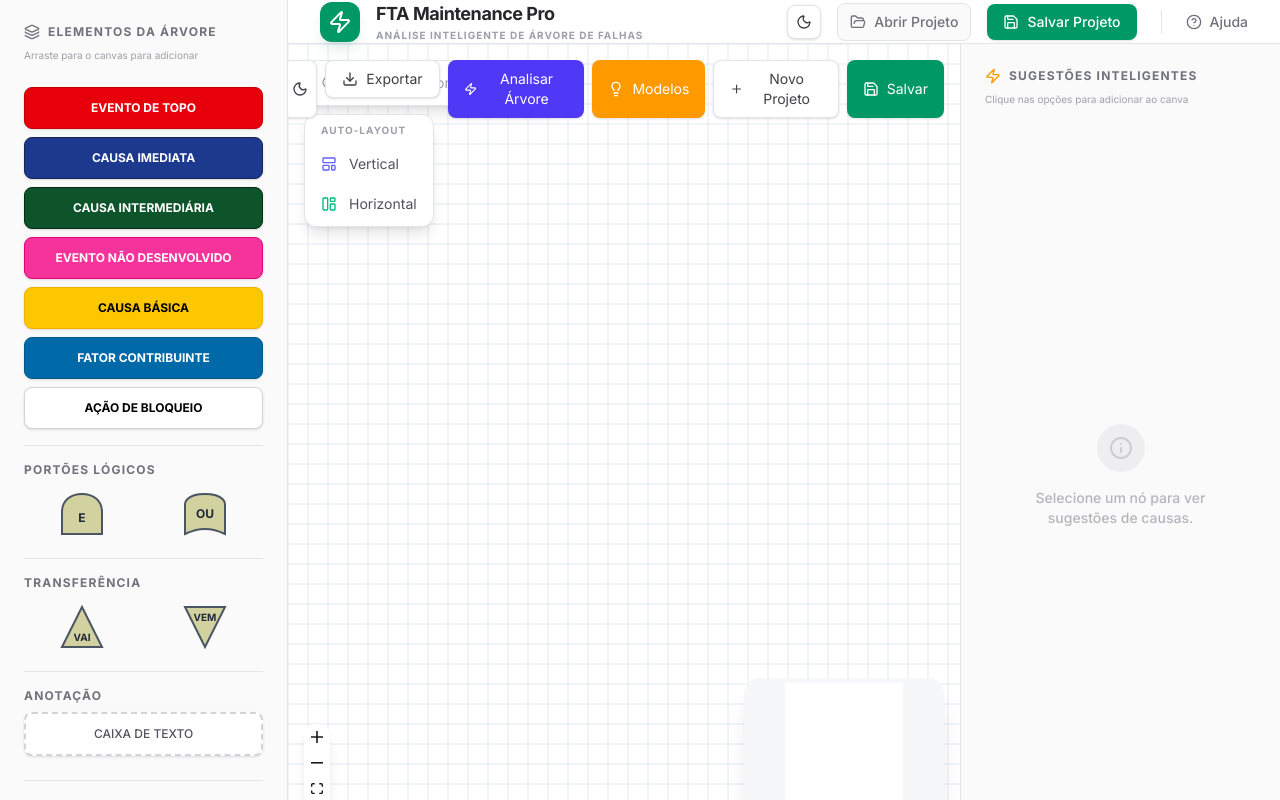
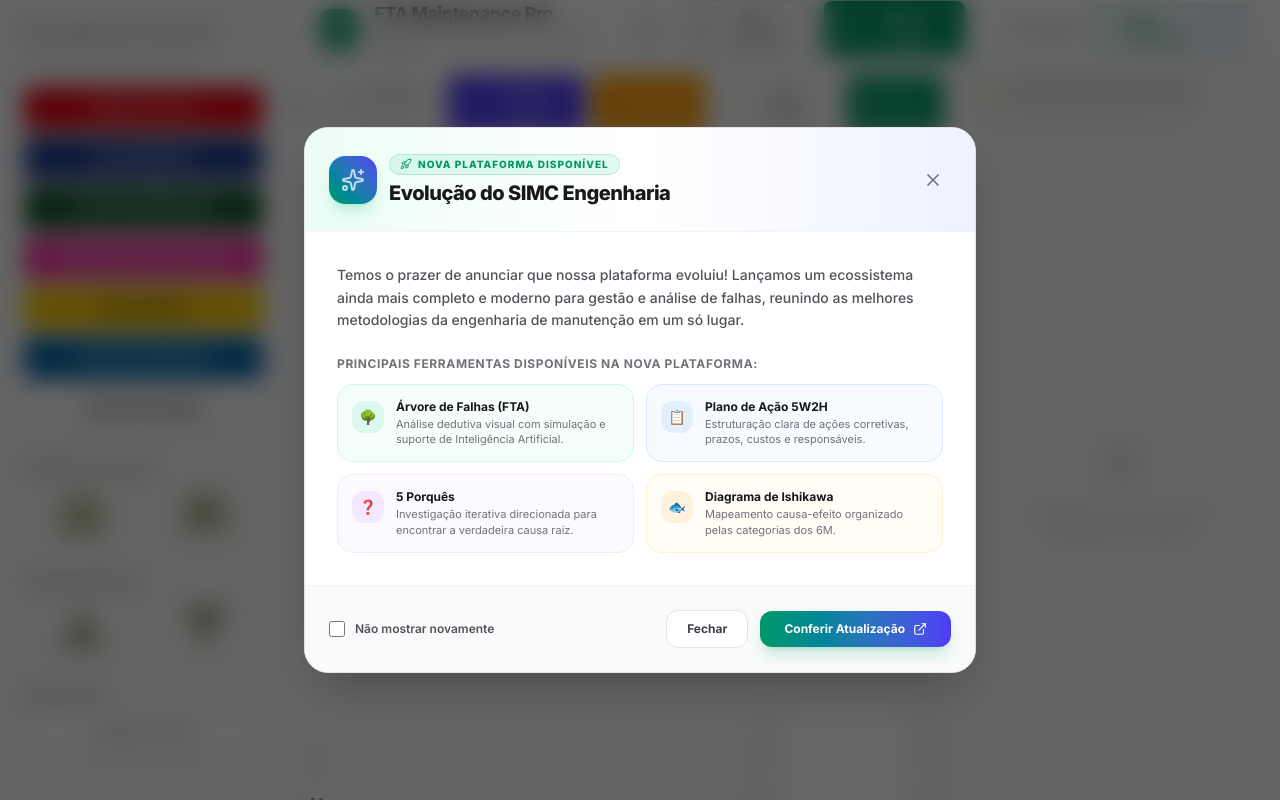
Before and after one commit to Giovanne-reis/FTA-Arvore-de-Falha, a React (Vite) app: page / in a window 1280 px wide. Built offline with nearby package versions, Linux system fonts and the light colour scheme.

Commit message:
Adicionado um Pop-up para a nova plataforma chamada SIMC-Engenharia que é a evolução da dessa plataforma

```diff
--- a/src/App.tsx
+++ b/src/App.tsx
@@ -67,7 +67,10 @@
   MousePointer,
   Search,
   Sun,
-  Moon
+  Moon,
+  ExternalLink,
+  Sparkles,
+  Rocket
 } from 'lucide-react';
 
 import {
@@ -2775,8 +2778,186 @@
         >
           <HelpCircle className="w-4 h-4" /> Ajuda
         </button>
+
+        <a
+          href="https://simc-engenharia.vercel.app/"
+          target="_blank"
+          rel="noopener noreferrer"
+          className={cn(
+            "transition-all flex items-center gap-2 text-xs font-bold px-3 py-2 rounded-lg border shadow-sm group",
+            isDarkMode
+              ? "bg-gradient-to-r from-emerald-950/80 to-indigo-950/80 border-emerald-800/60 text-emerald-400 hover:border-emerald-500 hover:text-emerald-300"
+              : "bg-gradient-to-r from-emerald-50 to-indigo-50 border-emerald-200 text-emerald-700 hover:border-emerald-300 hover:bg-emerald-100/60"
+          )}
+          title="Acessar a nova plataforma SIMC Engenharia com mais ferramentas"
+        >
+          <Sparkles className="w-3.5 h-3.5 text-emerald-500 animate-pulse" />
+          <span>Nova Plataforma</span>
+          <ExternalLink className="w-3 h-3 opacity-70 group-hover:translate-x-0.5 transition-transform" />
+        </a>
       </nav>
     </header>
+  );
+};
+
+const NewPlatformModal = ({ isOpen, onClose, isDarkMode }: { isOpen: boolean, onClose: () => void, isDarkMode: boolean }) => {
+  const [dontShowAgain, setDontShowAgain] = useState(false);
+
+  if (!isOpen) return null;
+
+  const handleClose = () => {
+    if (dontShowAgain) {
+      localStorage.setItem('hide_new_platform_popup', 'true');
+    }
+    onClose();
+  };
+
+  const handleGoToNewPlatform = () => {
+    if (dontShowAgain) {
+      localStorage.setItem('hide_new_platform_popup', 'true');
+    }
+    window.open('https://simc-engenharia.vercel.app/', '_blank', 'noopener,noreferrer');
+    onClose();
+  };
+
+  return (
+    <div className="fixed inset-0 z-[200] flex items-center justify-center p-4 bg-black/60 backdrop-blur-md animate-in fade-in duration-300">
+      <div className={cn(
+        "w-full max-w-2xl rounded-3xl shadow-2xl border flex flex-col overflow-hidden animate-in zoom-in-95 duration-300",
+        isDarkMode ? "bg-zinc-900 border-zinc-800 text-zinc-100" : "bg-white border-zinc-200 text-zinc-900"
+      )}>
+        {/* Header */}
+        <div className={cn(
+          "p-6 border-b flex items-center justify-between relative overflow-hidden",
+          isDarkMode ? "bg-gradient-to-r from-emerald-950/60 via-zinc-900 to-indigo-950/60 border-zinc-800" : "bg-gradient-to-r from-emerald-50 via-white to-indigo-50 border-zinc-100"
+        )}>
+          <div className="flex items-center gap-3 z-10">
+            <div className="w-12 h-12 rounded-2xl bg-gradient-to-tr from-emerald-600 to-indigo-600 flex items-center justify-center text-white shadow-lg shadow-emerald-500/20">
+              <Sparkles className="w-6 h-6 animate-pulse" />
+            </div>
+            <div>
+              <div className="inline-flex items-center gap-1.5 px-2.5 py-0.5 rounded-full text-[10px] font-extrabold uppercase tracking-widest bg-emerald-500/10 text-emerald-600 border border-emerald-500/20 mb-1">
+                <Rocket className="w-3 h-3" /> Nova Plataforma Disponível
+              </div>
+              <h2 className="text-xl font-black tracking-tight">Evolução do SIMC Engenharia</h2>
+            </div>
+          </div>
+          <button
+            onClick={handleClose}
+            className={cn("p-2 rounded-full transition-colors z-10", isDarkMode ? "hover:bg-zinc-800 text-zinc-400" : "hover:bg-zinc-100 text-zinc-500")}
+          >
+            <X className="w-5 h-5" />
+          </button>
+        </div>
+
+        {/* Content Body */}
+        <div className="p-6 md:p-8 space-y-6 overflow-y-auto max-h-[70vh]">
+          <p className={cn("text-sm leading-relaxed font-medium", isDarkMode ? "text-zinc-300" : "text-zinc-600")}>
+            Temos o prazer de anunciar que nossa plataforma evoluiu! Lançamos um ecossistema ainda mais completo e moderno para gestão e análise de falhas, reunindo as melhores metodologias da engenharia de manutenção em um só lugar.
+          </p>
+
+          <div className="space-y-3">
+            <h3 className={cn("text-xs font-bold uppercase tracking-wider", isDarkMode ? "text-zinc-400" : "text-zinc-500")}>
+              Principais Ferramentas Disponíveis na Nova Plataforma:
+            </h3>
+
+            <div className="grid grid-cols-1 md:grid-cols-2 gap-3">
+              {/* Feature 1 */}
+              <div className={cn(
+                "p-3.5 rounded-2xl border transition-all flex items-start gap-3",
+                isDarkMode ? "bg-zinc-800/50 border-zinc-800" : "bg-emerald-50/50 border-emerald-100"
+              )}>
+                <div className="w-8 h-8 rounded-xl bg-emerald-500/10 text-emerald-600 flex items-center justify-center font-bold text-sm shrink-0 mt-0.5">
+                  🌳
+                </div>
+                <div>
+                  <h4 className="text-xs font-bold">Árvore de Falhas (FTA)</h4>
+                  <p className={cn("text-[11px] mt-0.5 leading-snug", isDarkMode ? "text-zinc-400" : "text-zinc-500")}>Análise dedutiva visual com simulação e suporte de Inteligência Artificial.</p>
+                </div>
+              </div>
+
+              {/* Feature 2 */}
+              <div className={cn(
+                "p-3.5 rounded-2xl border transition-all flex items-start gap-3",
+                isDarkMode ? "bg-zinc-800/50 border-zinc-800" : "bg-blue-50/50 border-blue-100"
+              )}>
+                <div className="w-8 h-8 rounded-xl bg-blue-500/10 text-blue-600 flex items-center justify-center font-bold text-sm shrink-0 mt-0.5">
+                  📋
+                </div>
+                <div>
+                  <h4 className="text-xs font-bold">Plano de Ação 5W2H</h4>
+                  <p className={cn("text-[11px] mt-0.5 leading-snug", isDarkMode ? "text-zinc-400" : "text-zinc-500")}>Estruturação clara de ações corretivas, prazos, custos e responsáveis.</p>
+                </div>
+              </div>
+
+              {/* Feature 3 */}
+              <div className={cn(
+                "p-3.5 rounded-2xl border transition-all flex items-start gap-3",
+                isDarkMode ? "bg-zinc-800/50 border-zinc-800" : "bg-purple-50/50 border-purple-100"
+              )}>
+                <div className="w-8 h-8 rounded-xl bg-purple-500/10 text-purple-600 flex items-center justify-center font-bold text-sm shrink-0 mt-0.5">
+                  ❓
+                </div>
+                <div>
+                  <h4 className="text-xs font-bold">5 Porquês</h4>
+                  <p className={cn("text-[11px] mt-0.5 leading-snug", isDarkMode ? "text-zinc-400" : "text-zinc-500")}>Investigação iterativa direcionada para encontrar a verdadeira causa raiz.</p>
+                </div>
+              </div>
+
+              {/* Feature 4 */}
+              <div className={cn(
+                "p-3.5 rounded-2xl border transition-all flex items-start gap-3",
+                isDarkMode ? "bg-zinc-800/50 border-zinc-800" : "bg-amber-50/50 border-amber-100"
+              )}>
+                <div className="w-8 h-8 rounded-xl bg-amber-500/10 text-amber-600 flex items-center justify-center font-bold text-sm shrink-0 mt-0.5">
+                  🐟
+                </div>
+                <div>
+                  <h4 className="text-xs font-bold">Diagrama de Ishikawa</h4>
+                  <p className={cn("text-[11px] mt-0.5 leading-snug", isDarkMode ? "text-zinc-400" : "text-zinc-500")}>Mapeamento causa-efeito organizado pelas categorias dos 6M.</p>
+                </div>
+              </div>
+            </div>
+          </div>
+        </div>
+
+        {/* Footer */}
+        <div className={cn(
+          "p-6 border-t flex flex-col sm:flex-row items-center justify-between gap-4",
+          isDarkMode ? "bg-zinc-900/90 border-zinc-800" : "bg-zinc-50/90 border-zinc-100"
+        )}>
+          <label className="flex items-center gap-2.5 cursor-pointer text-xs font-semibold select-none group">
+            <input
+              type="checkbox"
+              checked={dontShowAgain}
+              onChange={(e) => setDontShowAgain(e.target.checked)}
+              className="w-4 h-4 rounded border-zinc-300 text-emerald-600 focus:ring-emerald-500 transition-colors cursor-pointer"
+            />
+            <span className={cn("transition-colors", isDarkMode ? "text-zinc-400 group-hover:text-zinc-200" : "text-zinc-600 group-hover:text-zinc-900")}>
+              Não mostrar novamente
+            </span>
+          </label>
+
+          <div className="flex items-center gap-3 w-full sm:w-auto">
+            <button
+              onClick={handleClose}
+              className={cn(
+                "flex-1 sm:flex-initial px-5 py-2.5 rounded-xl text-xs font-bold transition-all border",
+                isDarkMode ? "bg-zinc-800 border-zinc-700 text-zinc-300 hover:bg-zinc-700" : "bg-white border-zinc-200 text-zinc-700 hover:bg-zinc-100"
+              )}
+            >
+              Fechar
+            </button>
+            <button
+              onClick={handleGoToNewPlatform}
+              className="flex-1 sm:flex-initial px-6 py-2.5 rounded-xl text-xs font-bold bg-gradient-to-r from-emerald-600 to-indigo-600 hover:from-emerald-500 hover:to-indigo-500 text-white transition-all shadow-lg shadow-emerald-600/20 flex items-center justify-center gap-2"
+            >
+              Conferir Atualização <ExternalLink className="w-3.5 h-3.5" />
+            </button>
+          </div>
+        </div>
+      </div>
+    </div>
   );
 };
 
@@ -2890,9 +3071,17 @@
 
 export default function App() {
   const [isHelpOpen, setIsHelpOpen] = useState(false);
+  const [isNewPlatformModalOpen, setIsNewPlatformModalOpen] = useState(false);
   const [isDarkMode, setIsDarkMode] = useState(() => {
     return localStorage.getItem('fta-dark-mode') === 'true';
   });
+
+  useEffect(() => {
+    const hideModal = localStorage.getItem('hide_new_platform_popup');
+    if (!hideModal) {
+      setIsNewPlatformModalOpen(true);
+    }
+  }, []);
 
   useEffect(() => {
     localStorage.setItem('fta-dark-mode', isDarkMode.toString());
@@ -2922,6 +3111,7 @@
           </main>
         </div>
         <HelpModal isDarkMode={isDarkMode} isOpen={isHelpOpen} onClose={() => setIsHelpOpen(false)} />
+        <NewPlatformModal isDarkMode={isDarkMode} isOpen={isNewPlatformModalOpen} onClose={() => setIsNewPlatformModalOpen(false)} />
       </ReactFlowProvider>
     </div>
   );
```
Also changed, not shown: 1 other file (tests, documents, lock files or other folders).
